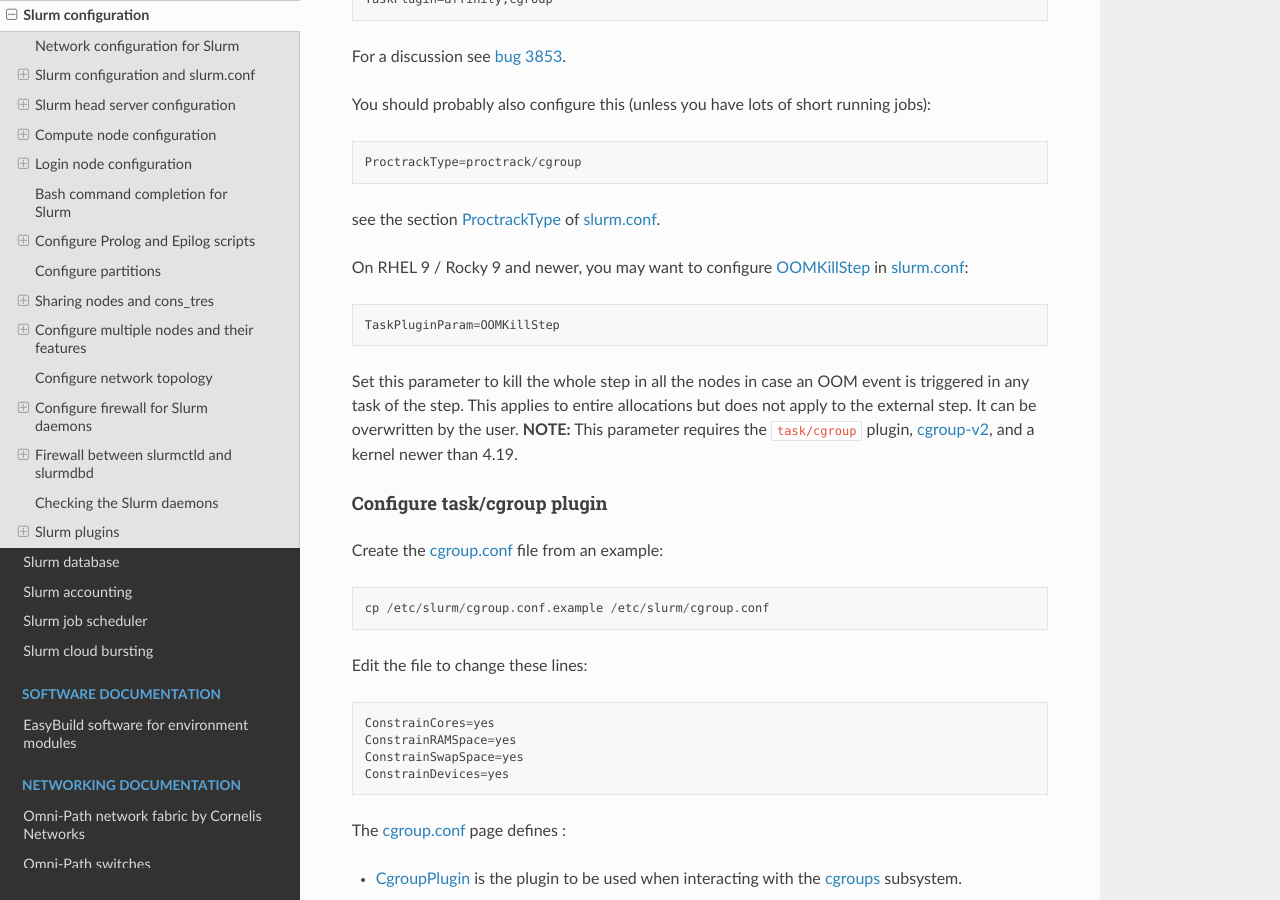
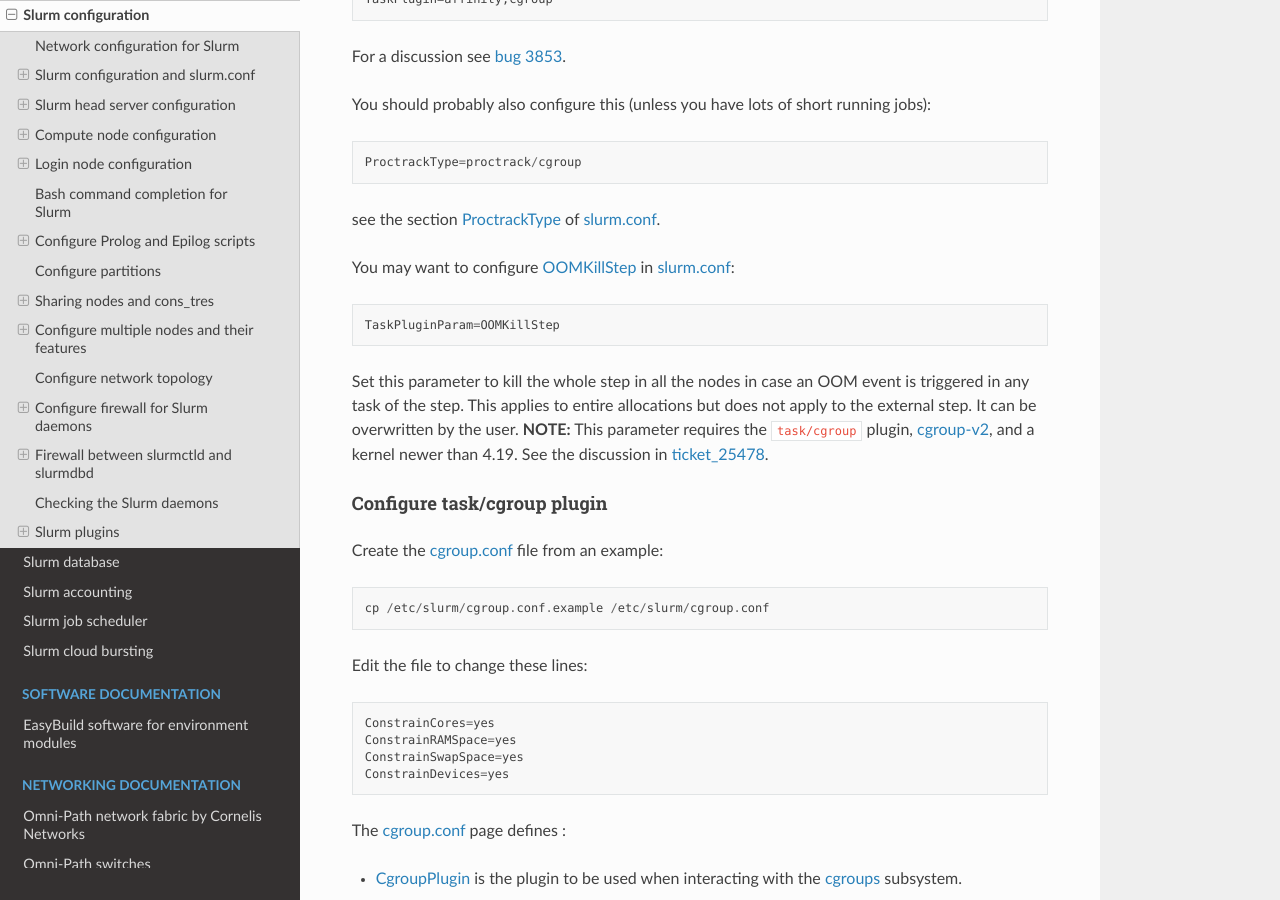
Before and after one commit to OleHolmNielsen/Niflheim_system, a Sphinx documentation site: the page built from docs/Slurm_configuration.rst, in a window 1280 px wide and 900 px high, scrolled down 11144 px. Built offline with Sphinx 7.4.7 and the Read the Docs theme 3.1.0, drawn with Linux system fonts in a browser that asks for light colours.

Commit message:
TaskPluginParam=OOMKillStep discussion

```diff
--- a/docs/Slurm_configuration.rst
+++ b/docs/Slurm_configuration.rst
@@ -477,13 +477,14 @@
 
 see the section ProctrackType_ of slurm.conf_.
 
-On RHEL 9 / Rocky 9 and newer, you may want to configure OOMKillStep_ in slurm.conf_::
+You may want to configure OOMKillStep_ in slurm.conf_::
 
   TaskPluginParam=OOMKillStep
 
 Set this parameter to kill the whole step in all the nodes in case an OOM event is triggered in any task of the step.
 This applies to entire allocations but does not apply to the external step. It can be overwritten by the user.
 **NOTE:** This parameter requires the ``task/cgroup`` plugin, cgroup-v2_, and a kernel newer than 4.19.
+See the discussion in ticket_25478_.
 
 .. _JobAcctGather: https://slurm.schedmd.com/slurm.conf.html#OPT_JobAcctGatherType
 .. _ProctrackType: https://slurm.schedmd.com/slurm.conf.html#OPT_ProctrackType
@@ -494,6 +495,7 @@
 .. _stat: https://man7.org/linux/man-pages/man1/stat.1.html
 .. _cgroup.conf: https://slurm.schedmd.com/cgroup.conf.html
 .. _OOMKillStep: https://slurm.schedmd.com/slurm.conf.html#OPT_OOMKillStep
+.. _ticket_25478: https://support.schedmd.com/show_bug.cgi?id=25478
 
 Configure task/cgroup plugin
 ....................................
```
